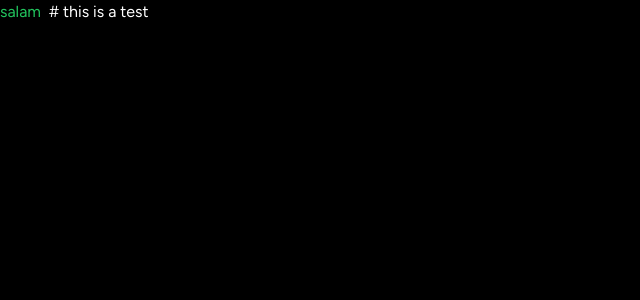
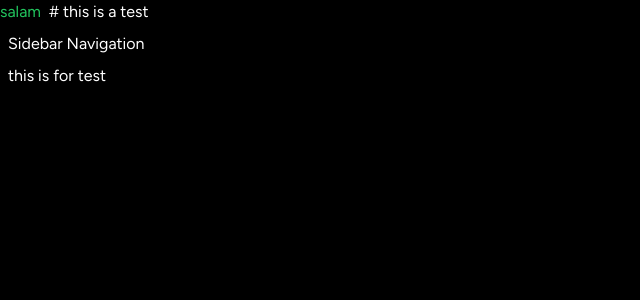
Before and after one commit to moeinparvizi/music-player, a Next.js app: page / in a window 1280 px wide. Shown: the top 300 px of the page, without its empty margins (0-640 px from the left). Built offline with nearby package versions, Linux system fonts and the light colour scheme.

Commit message:
add box component

```diff
--- /dev/null
+++ b/components/Box.jsx
@@ -0,0 +1,9 @@
+const Box = ({children,className}) => {
+  return (
+    <div>
+      {children}
+    </div>
+  );
+}
+
+export default Box;
--- a/components/Sidebar.jsx
+++ b/components/Sidebar.jsx
@@ -2,40 +2,53 @@
 
 import { usePathname } from "next/navigation";
 import { useMemo } from "react";
-import {HiHome} from 'react-icons/hi'
-import {BiSearch} from 'react-icons/bi'
+import { HiHome } from "react-icons/hi";
+import { BiSearch } from "react-icons/bi";
+import Box from "./Box";
 
+const Sidebar = ({ children }) => {
+  const pathname = usePathname();
 
-const Sidebar = ({children}) => {
-  const pathname = usePathname()
-
-  const items = useMemo(()=>{
+  const items = useMemo(() => {
     return [
       {
         icon: HiHome,
-        label: 'Home',
-        active: pathname !== '/search',
-        href: '/'
+        label: "Home",
+        active: pathname !== "/search",
+        href: "/",
       },
       {
         icon: BiSearch,
-        label: 'Search',
-        active: pathname === '/search',
-        href: '/search'
-      }
-    ]
-  },[pathname])
+        label: "Search",
+        active: pathname === "/search",
+        href: "/search",
+      },
+    ];
+  }, [pathname]);
 
   return (
     <div className="flex h-full">
       <div
         className="
           hidden
-        ">
-      salame dobare
+          md:flex
+          flex-col
+          gap-y-2
+          bg-black
+          h-full
+          w-[300px]
+          p-2
+        "
+      >
+        <Box>
+          Sidebar Navigation
+        </Box>
+        <Box>
+          this is for test
+        </Box>
       </div>
     </div>
   );
-}
+};
 
 export default Sidebar;
```
